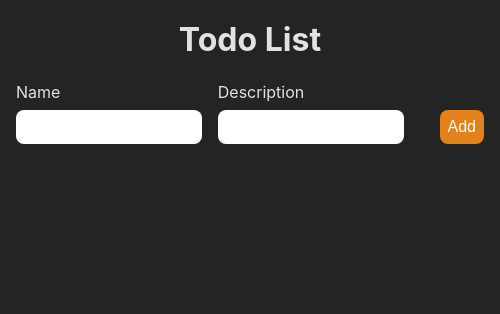
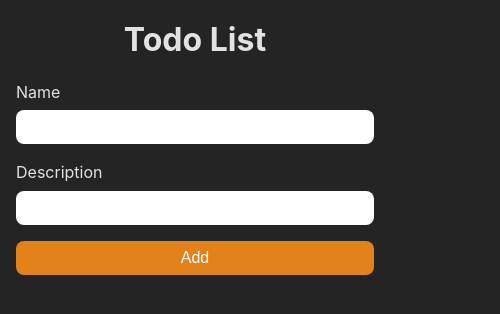
Before and after one commit to KunalSalunkhe12/redux-todo-app-frotend, a React app: page / in a window 390 px wide. Shown: the top 314 px of the page, 500 px wide, since content can reach past the window. Built offline with nearby package versions, Linux system fonts and the light colour scheme; no server answers; the HTML template or start-up script is replaced by a standard one.

Commit message:
Update index.css with responsive styles

```diff
--- a/src/index.css
+++ b/src/index.css
@@ -45,7 +45,7 @@ hr {
   background-color: var(--primary);
   color: var(--tertiary);
   align-self: flex-end;
-  margin-left: 20px;
+  /* margin-left: 20px; */
 }
 
 .todo-container {
@@ -106,6 +106,7 @@ hr {
 
 .delete-btn {
   background-color: var(--delete);
+  margin-left: 20px;
 }
 
 .complete-btn {
@@ -116,3 +117,26 @@ hr {
   text-decoration: line-through;
   color: var(--done);
 }
+
+@media (max-width: 500px) {
+  .todo-container {
+    width: 100%;
+  }
+  .add-todo {
+    flex-direction: column;
+    gap: 1rem;
+  }
+
+  .add-todo div {
+    width: 100%;
+  }
+
+  .add-btn {
+    align-self: normal;
+  }
+
+  .todo-item {
+    flex-direction: column;
+    gap: 0.8rem;
+  }
+}
```
